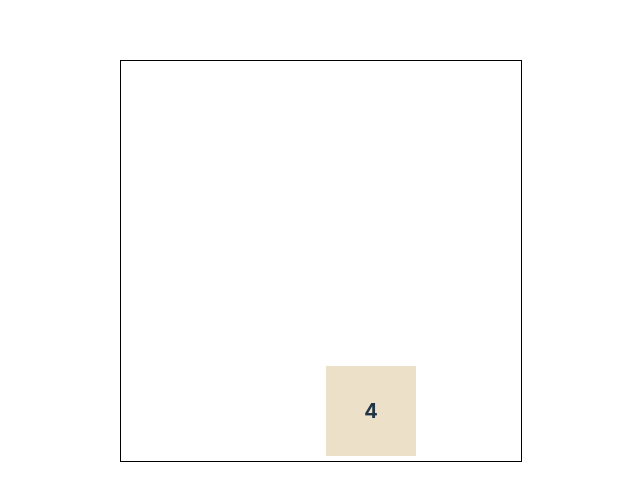
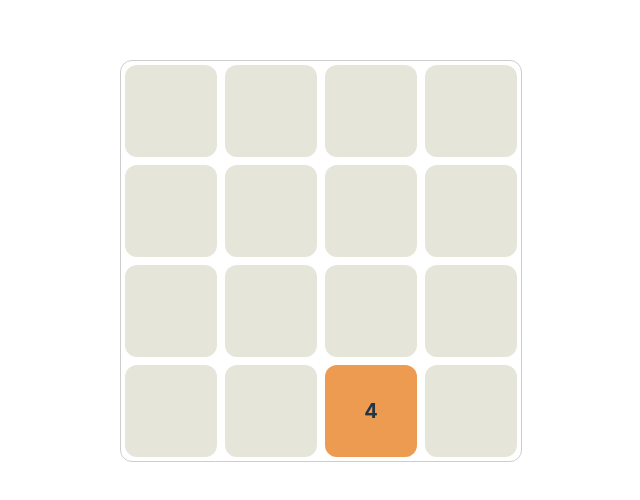
Before and after one commit to dimiourgia/doublingTiles, a React (Vite) app: page / in a window 1280 px wide. Shown: the part 140-640 px from the top of the page, without its empty margins (320-960 px from the left). Built offline with nearby package versions, Linux system fonts and the light colour scheme.

Commit message:
bug fix: autofocus, improved design, animation, added gameOver and start new game functionality

```diff
--- a/src/Grid.css
+++ b/src/Grid.css
@@ -7,16 +7,62 @@
     width: 400px;
     height: 400px;
     margin: 0 auto;
-    border: 1px solid black;
+    border: 1px solid #cdcdcd;
+    border-radius: 12px;
   }
 
   .square {
     position: absolute;
-    width: 90px;
-    height: 90px;
+    width: 92px;
+    height: 92px;
     display: flex;
     align-items: center;
     justify-content: center;
     font-size: 20px;
     font-weight: bold;
+    border-radius:12px;
   }
+
+  .grid:focus-visible{
+    outline: 0px;
+  }
+
+  .tiles{
+    margin: 4px;
+    width: 92px;
+    height: 92px;
+    display: flex;
+    border-radius: 12px;
+    background: #e5e5da;
+  }
+
+  .gameOver{
+    width: 400px;
+    left: 0px;
+    top: 137px;
+    position: absolute;
+    font-size: 59px;
+    font-weight: bolder;
+    color: rgb(153 91 14);
+    text-align: center;
+  }
+
+  .gameOver>p{
+    font-size: 50px;
+    font-weight: bolder;
+  }
+
+  .newGameButtonWrapper{
+    position: absolute;
+    width: 400px;
+    left:0px;
+    bottom: 30px;
+    height: 80px;
+  }
+
+  .newGameButtonWrapper>button{
+    width: fit-content;
+    padding: 8px;
+    background-color: black;
+    color: beige;
+  }
--- a/src/Grid.jsx
+++ b/src/Grid.jsx
@@ -4,38 +4,57 @@ import {motion} from 'framer-motion';
 import { useRef } from 'react';
 import Square from './squares';
 
+
+
 const Grid = () => {
   const [squares, setSquares] = useState([]); //state to keep track of the squares in the grid
-
-
+  const [gameOver, setGameOver] = useState(false);
 
    // Function to generate a color based on the square's value
    const getColorForValue = (value) => {
     if (value < 4) {
-      return '#EEE4DA';
+      return '#e7b584';
     } else if (value < 8) {
-      return '#EDE0C8';
+      return '#ef9140e0';
     } else if (value < 16) {
-      return '#F2B179';
+      return '#f77f18';
     } else if (value < 32) {
       return '#F59563';
     } else if (value < 64) {
       return '#F67C5F';
     } else if (value < 128) {
       return '#F65E3B';
-    } else {
-      return '#EDCF72';
+    } else if (value < 256) {
+      return '#ebc244';
+    } else if (value < 512) {
+      return '#efb400';
+    } else if (value < 1024) {
+      return '#dafb04';
+    } else if (value < 2048) {
+      return '#8300b380';
+    } else if (value < 4096) {
+      return '#a12d2d';
+    }
+    else {
+      return '#000';
     }
   };
 
   const dummy = [{value:2, color:getColorForValue(2), indexValue: 0, preIndex:-1, key:0}, {value:8, color:getColorForValue(2), indexValue: 1, preIndex:-1}, {value:4, color:getColorForValue(4), indexValue: 2, preIndex:-1} ]
 //  setSquares([{value:2, color:getColorForValue(2), indexValue: 0, preIndex:-1}, {value:8, color:getColorForValue(2), indexValue: 1, preIndex:-1}, {value:4, color:getColorForValue(4), indexValue: 2, preIndex:-1} ]);
 
+  const gridRef = useRef(null);
+
+  useEffect(()=>{
+    gridRef.current.focus();
+  },[squares])
 
   useEffect(() => {
+    gridRef.current.focus();
+
     var lastIndex = [];
     for(let i=0; i<3; i++){
-      const rand = Math.pow(2, Math.floor(Math.random() * 3));
+      const rand = Math.floor(Math.random() * 3);
       if(rand<2) var value = 2;
       else var value = 4;
       // Generate a color for the square based on its value
@@ -55,6 +74,7 @@ const Grid = () => {
       }
         setSquares([...squares,{value, color, indexValue, preIndex:'-1'}]);
     }
+
   }, []);
 
 
@@ -65,7 +85,7 @@ const [key, setKey] = useState(false);
 
     if(squares.length>15) return;
 
-      const rand = Math.pow(2, Math.floor(Math.random() * 2));
+      const rand = Math.floor(Math.random() * 3);
       if(rand==0) var value = 4;
       else var value = 2;
       // Generate a color for the square based on its value
@@ -189,7 +209,9 @@ if(event.key !== 'ArrowUp' && event.key !== 'ArrowLeft' && event.key !== 'ArrowR
   }
   else changed=true;
 
-
+  if(!changed && squares.length===16){
+    setGameOver(true);
+  }
 
   if((event.key === 'ArrowUp' || event.key === 'ArrowDown' || event.key === 'ArrowLeft' || event.key === 'ArrowRight') && changed ){
     updated_squares = [...updated_squares, generateRandomSquare(updated_squares)]
@@ -203,6 +225,8 @@ if(event.key !== 'ArrowUp' && event.key !== 'ArrowLeft' && event.key !== 'ArrowR
   }
 
 }
+
+
 
 
   // Function to render the squares
@@ -222,11 +246,43 @@ if(event.key !== 'ArrowUp' && event.key !== 'ArrowLeft' && event.key !== 'ArrowR
     });
   };
 
+  const tiles = [0,1,2,3,4,5,6,7,8,9,10,11,12,13,14,15];
 
+  const renderEmptyTiles = ()=>{
+    return tiles.map(()=>{
+      return(
+        <div className='tiles'>
+
+        </div>
+      );
+    });
+  }
 
   return (
-    <div className="grid" tabIndex={0} onKeyDown={(event)=>handleKeyDown(event)} onClick={()=> console.log('I am shot')}>
+    <div className="grid" tabIndex={0} ref={gridRef}  onKeyDown={handleKeyDown}>
       {renderSquares()}
+      {renderEmptyTiles()}
+      {gameOver &&
+      <motion.div className='gameOver'
+        initial={{scale: 0}}
+        animate={{scale: 1}}
+     //   transition={{duration:1}}
+      >
+        <p> Game Over ! </p>
+      </motion.div>
+      }
+      {gameOver && <motion.div className='newGameButtonWrapper'
+        initial={{scale:0}}
+        animate={{scale:1}}
+        transition={{delay:1}}
+
+        onClick={()=>{setGameOver(false); setSquares([generateRandomSquare([])])}}
+        >
+        <button>
+          New Game
+        </button>
+
+        </motion.div>}
     </div>
   )
 
--- a/src/squares.jsx
+++ b/src/squares.jsx
@@ -5,15 +5,15 @@ import './square.css';
 const Square = ({ value, color, index, preIndex}) => {
   // Create a reference to the square element
   const squareRef = useRef(null);
+  const offset = 4;
 
 
 
+  const finalTop = Math.floor(index/4)*100 + offset + 'px';
+  const finalLeft = Math.floor(index%4)*100 + offset + 'px';
 
-  const finalTop = Math.floor(index/4)*100 + 5 + 'px';
-  const finalLeft = Math.floor(index%4)*100 + 5 + 'px';
-
-  const left = preIndex != '-1' ?  Math.floor(preIndex%4)*100 + 5 + 'px' : finalLeft;
-  const top =  preIndex != '-1' ?  Math.floor((preIndex/4))*100 + 5 + 'px' : finalTop;
+  const left = preIndex != '-1' ?  Math.floor(preIndex%4)*100 + offset + 'px' : finalLeft;
+  const top =  preIndex != '-1' ?  Math.floor((preIndex/4))*100 + offset + 'px' : finalTop;
 
   const spring = {
     type: 'spring',
@@ -27,7 +27,7 @@ const Square = ({ value, color, index, preIndex}) => {
       onClick={()=>console.log(index)}
       initial={{left:left, top:top, scale: preIndex!='-1'? 1 : 0}}
       animate={{left:finalLeft, top:finalTop, scale: 1 }}
-      transition={{duration:.1, spring }}
+      transition={{duration:.28, spring }}
     >
       {value}
     </motion.div>
```
Also changed, not shown: src/App.jsx (line endings or trailing spaces).
